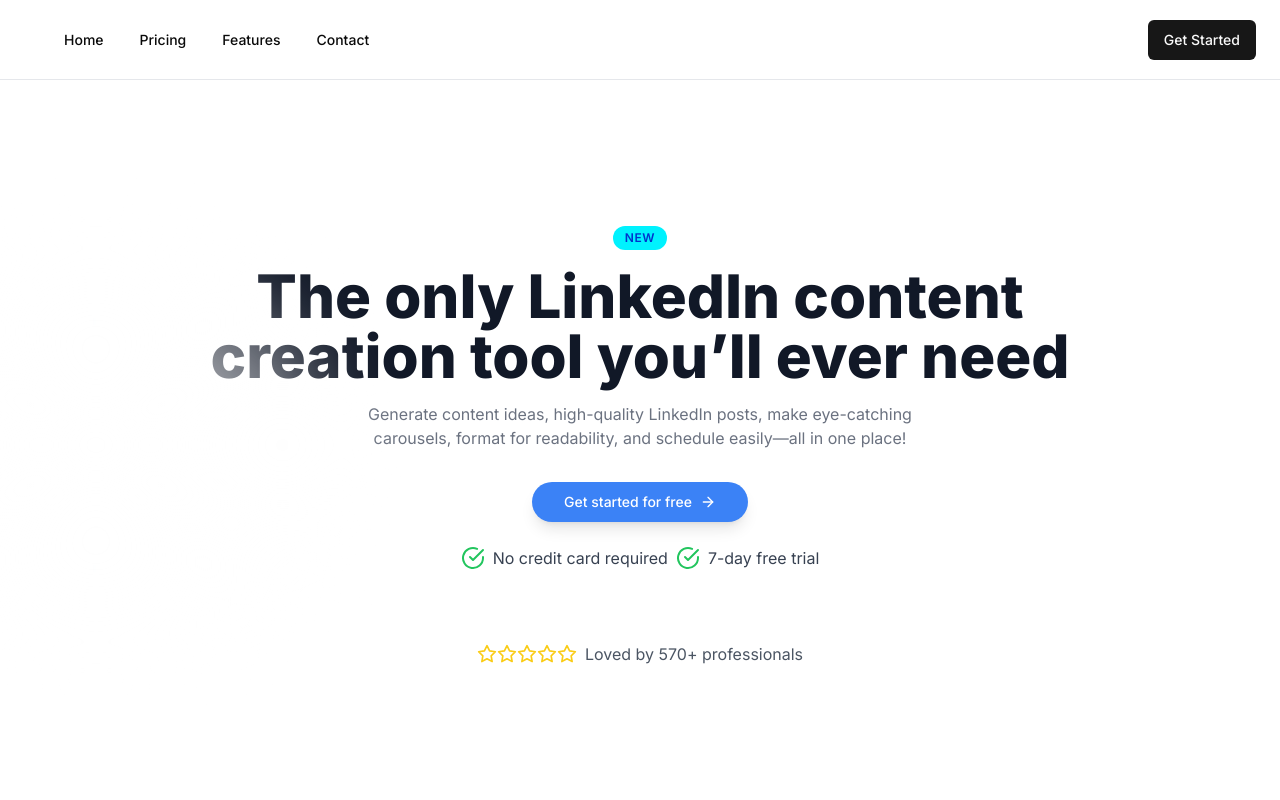
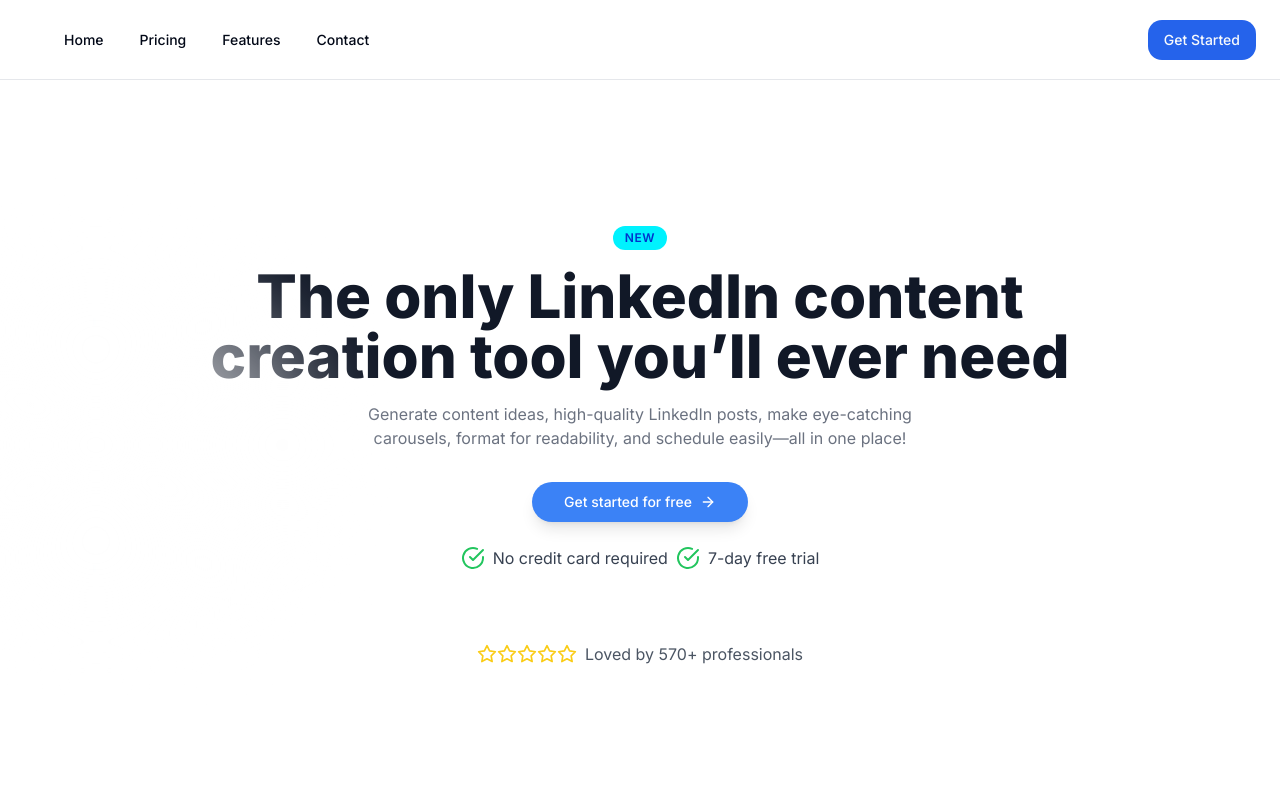
Before and after one commit to feibiss/nxtbase-landing-page, a Next.js app in the folder landing-1/: page / in a window 1280 px wide. Shown: the top 800 px of the page. Built offline with nearby package versions, Linux system fonts and the light colour scheme.

Commit message:
Style : Updated theme

```diff
--- a/landing-1/src/app/globals.css
+++ b/landing-1/src/app/globals.css
@@ -5,64 +5,47 @@
 @layer base {
   :root {
     --background: 0 0% 100%;
-    --foreground: 0 0% 3.9%;
-
+    --foreground: 222.2 84% 4.9%;
     --card: 0 0% 100%;
-    --card-foreground: 0 0% 3.9%;
-
+    --card-foreground: 222.2 84% 4.9%;
     --popover: 0 0% 100%;
-    --popover-foreground: 0 0% 3.9%;
-
-    --primary: 0 0% 9%;
-    --primary-foreground: 0 0% 98%;
-
-    --secondary: 0 0% 96.1%;
-    --secondary-foreground: 0 0% 9%;
-
-    --muted: 0 0% 96.1%;
-    --muted-foreground: 0 0% 45.1%;
-
-    --accent: 0 0% 96.1%;
-    --accent-foreground: 0 0% 9%;
-
+    --popover-foreground: 222.2 84% 4.9%;
+    --primary: 221.2 83.2% 53.3%;
+    --primary-foreground: 210 40% 98%;
+    --secondary: 210 40% 96.1%;
+    --secondary-foreground: 222.2 47.4% 11.2%;
+    --muted: 210 40% 96.1%;
+    --muted-foreground: 215.4 16.3% 46.9%;
+    --accent: 210 40% 96.1%;
+    --accent-foreground: 222.2 47.4% 11.2%;
     --destructive: 0 84.2% 60.2%;
-    --destructive-foreground: 0 0% 98%;
-
-    --border: 0 0% 89.8%;
-    --input: 0 0% 89.8%;
-    --ring: 0 0% 3.9%;
-
-    --radius: 0.5rem;
+    --destructive-foreground: 210 40% 98%;
+    --border: 214.3 31.8% 91.4%;
+    --input: 214.3 31.8% 91.4%;
+    --ring: 221.2 83.2% 53.3%;
+    --radius: 1rem;
   }
 
   .dark {
-    --background: 0 0% 3.9%;
-    --foreground: 0 0% 98%;
-
-    --card: 0 0% 3.9%;
-    --card-foreground: 0 0% 98%;
-
-    --popover: 0 0% 3.9%;
-    --popover-foreground: 0 0% 98%;
-
-    --primary: 0 0% 98%;
-    --primary-foreground: 0 0% 9%;
-
-    --secondary: 0 0% 14.9%;
-    --secondary-foreground: 0 0% 98%;
-
-    --muted: 0 0% 14.9%;
-    --muted-foreground: 0 0% 63.9%;
-
-    --accent: 0 0% 14.9%;
-    --accent-foreground: 0 0% 98%;
-
+    --background: 222.2 84% 4.9%;
+    --foreground: 210 40% 98%;
+    --card: 222.2 84% 4.9%;
+    --card-foreground: 210 40% 98%;
+    --popover: 222.2 84% 4.9%;
+    --popover-foreground: 210 40% 98%;
+    --primary: 217.2 91.2% 59.8%;
+    --primary-foreground: 222.2 47.4% 11.2%;
+    --secondary: 217.2 32.6% 17.5%;
+    --secondary-foreground: 210 40% 98%;
+    --muted: 217.2 32.6% 17.5%;
+    --muted-foreground: 215 20.2% 65.1%;
+    --accent: 217.2 32.6% 17.5%;
+    --accent-foreground: 210 40% 98%;
     --destructive: 0 62.8% 30.6%;
-    --destructive-foreground: 0 0% 98%;
-
-    --border: 0 0% 14.9%;
-    --input: 0 0% 14.9%;
-    --ring: 0 0% 83.1%;
+    --destructive-foreground: 210 40% 98%;
+    --border: 217.2 32.6% 17.5%;
+    --input: 217.2 32.6% 17.5%;
+    --ring: 224.3 76.3% 48%;
   }
 }
 
```
